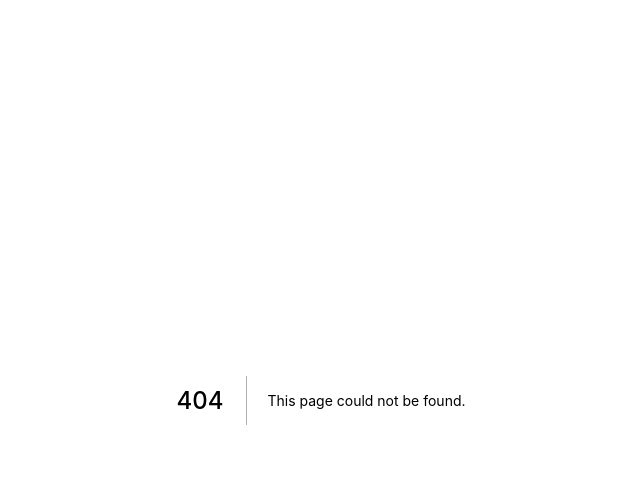
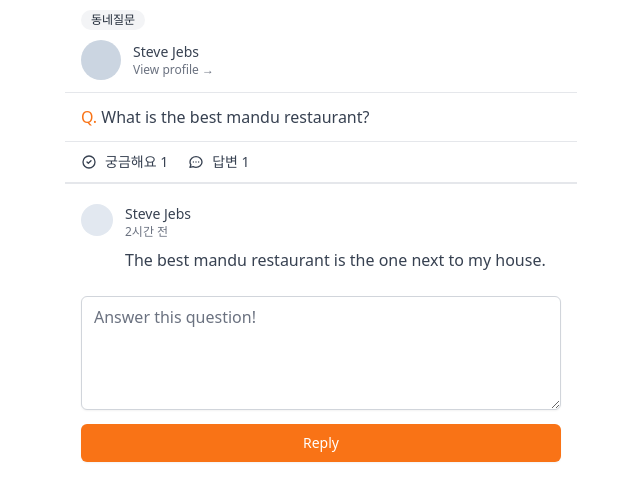
Before and after one commit to shinhyunsu01/carrot_re, a Next.js app: page /community/1 in a window 1280 px wide. Before the commit this address had no page. Shown: the top 500 px of the page, without its empty margins (319-959 px from the left). Built offline with nearby package versions, Linux system fonts and the light colour scheme.

Commit message:
5.7 community write html css finish

```diff
--- /dev/null
+++ b/pages/community/[id].tsx
@@ -0,0 +1,89 @@
+import type { NextPage } from "next";
+
+const CommunityPostDetail: NextPage = () => {
+	return (
+		<div>
+			<span className="inline-flex my-2.5 ml-4 items-center px-2.5 py-0.5 rounded-full text-xs font-medium bg-gray-100 text-gray-800">
+				동네질문
+			</span>
+			<div className="flex mb-3 px-4 cursor-pointer  pb-3  border-b items-center space-x-3">
+				<div className="w-10 h-10 rounded-full bg-slate-300" />
+				<div>
+					<p className="text-sm font-medium text-gray-700">Steve Jebs</p>
+					<p className="text-xs font-medium text-gray-500">
+						View profile &rarr;
+					</p>
+				</div>
+			</div>
+
+			<div>
+				<div className="mt-2 px-4 text-gray-700">
+					<span className="text-orange-500 font-medium">Q.</span> What is the
+					best mandu restaurant?
+				</div>
+				<div className="flex px-4 space-x-5 mt-3 text-gray-700 py-2.5 border-t border-b-[2px]  w-full">
+					<span className="flex space-x-2 items-center text-sm">
+						<svg
+							className="w-4 h-4"
+							fill="none"
+							stroke="currentColor"
+							viewBox="0 0 24 24"
+							xmlns="http://www.w3.org/2000/svg"
+						>
+							<path
+								strokeLinecap="round"
+								strokeLinejoin="round"
+								strokeWidth="2"
+								d="M9 12l2 2 4-4m6 2a9 9 0 11-18 0 9 9 0 0118 0z"
+							></path>
+						</svg>
+						<span>궁금해요 1</span>
+					</span>
+					<span className="flex space-x-2 items-center text-sm">
+						<svg
+							className="w-4 h-4"
+							fill="none"
+							stroke="currentColor"
+							viewBox="0 0 24 24"
+							xmlns="http://www.w3.org/2000/svg"
+						>
+							<path
+								strokeLinecap="round"
+								strokeLinejoin="round"
+								strokeWidth="2"
+								d="M8 12h.01M12 12h.01M16 12h.01M21 12c0 4.418-4.03 8-9 8a9.863 9.863 0 01-4.255-.949L3 20l1.395-3.72C3.512 15.042 3 13.574 3 12c0-4.418 4.03-8 9-8s9 3.582 9 8z"
+							></path>
+						</svg>
+						<span>답변 1</span>
+					</span>
+				</div>
+			</div>
+			<div className="px-4 my-5 space-y-5">
+				<div className="flex items-start space-x-3">
+					<div className="w-8 h-8 bg-slate-200 rounded-full" />
+					<div>
+						<span className="text-sm block font-medium text-gray-700">
+							Steve Jebs
+						</span>
+						<span className="text-xs text-gray-500 block ">2시간 전</span>
+						<p className="text-gray-700 mt-2">
+							The best mandu restaurant is the one next to my house.
+						</p>
+					</div>
+				</div>
+			</div>
+			<div className="px-4">
+				<textarea
+					className="mt-1 shadow-sm w-full focus:ring-orange-500 rounded-md border-gray-300 focus:border-orange-500 "
+					rows={4}
+					placeholder="Answer this question!"
+				/>
+				<button className="mt-2 w-full bg-orange-500 hover:bg-orange-600 text-white py-2 px-4 border border-transparent rounded-md shadow-sm text-sm font-medium focus:ring-2 focus:ring-offset-2 focus:ring-orange-500 focus:outline-none ">
+					Reply
+				</button>
+			</div>
+		</div>
+	);
+};
+
+export default CommunityPostDetail;
--- a/pages/community/index.tsx
+++ b/pages/community/index.tsx
@@ -5,14 +5,14 @@
 		<div className="py-15 space-y-6 px-4 ">
 			{[1, 2, 3, 4, 5, 6].map((_, i) => (
 				<div key={i} className="flex flex-col items-start">
-					<span className="flex items-center px-2.5 py-0 rounded-full text-xs font-medium bg-gray-100 text-gray-800s">
+					<span className="flex items-center px-2.5 py-0 rounded-full text-xs font-medium bg-gray-100 text-gray-800">
 						동네 질문
 					</span>
 					<div className="mt-2 text-gray-700">
 						<span className="text-orange-500 font-medium">Q.</span> What is the
 						best restaurant?
 					</div>
-					<div className="mt-5 flex items-center justify-between w-full text-gray-600 fon-medium text-xs ">
+					<div className="mt-5 flex items-center justify-between w-full text-gray-600 font-medium text-xs ">
 						<span>니꼬</span>
 						<span>18시가 전</span>
 					</div>
--- /dev/null
+++ b/pages/community/write.tsx
@@ -0,0 +1,18 @@
+import type { NextPage } from "next";
+
+const Write: NextPage = () => {
+	return (
+		<form className="px-4 py-10">
+			<textarea
+				className="mt-1 shadow-sm w-full focus:ring-orange-500 rounded-md border-gray-300 focus:border-orangse-500 "
+				rows={4}
+				placeholder="Ask a question!"
+			/>
+			<button className="mt-2 w-full  bg-orange-500 hover:bg-orange-600 text-white py-2 px-4 border border-transparent rounded-md shadow-sm text-sm font-medium focus:ring-2 focus:ring-offset-2 focus:ring-orange-500 focus:outline-none ">
+				Submit
+			</button>
+		</form>
+	);
+};
+
+export default Write;
```
